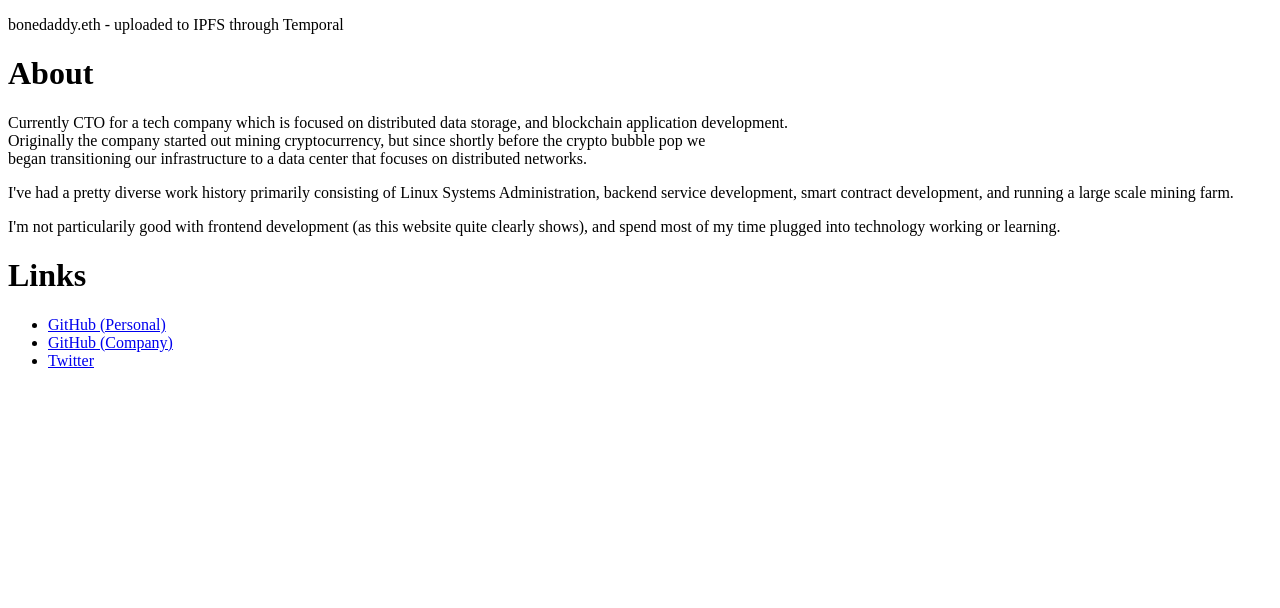
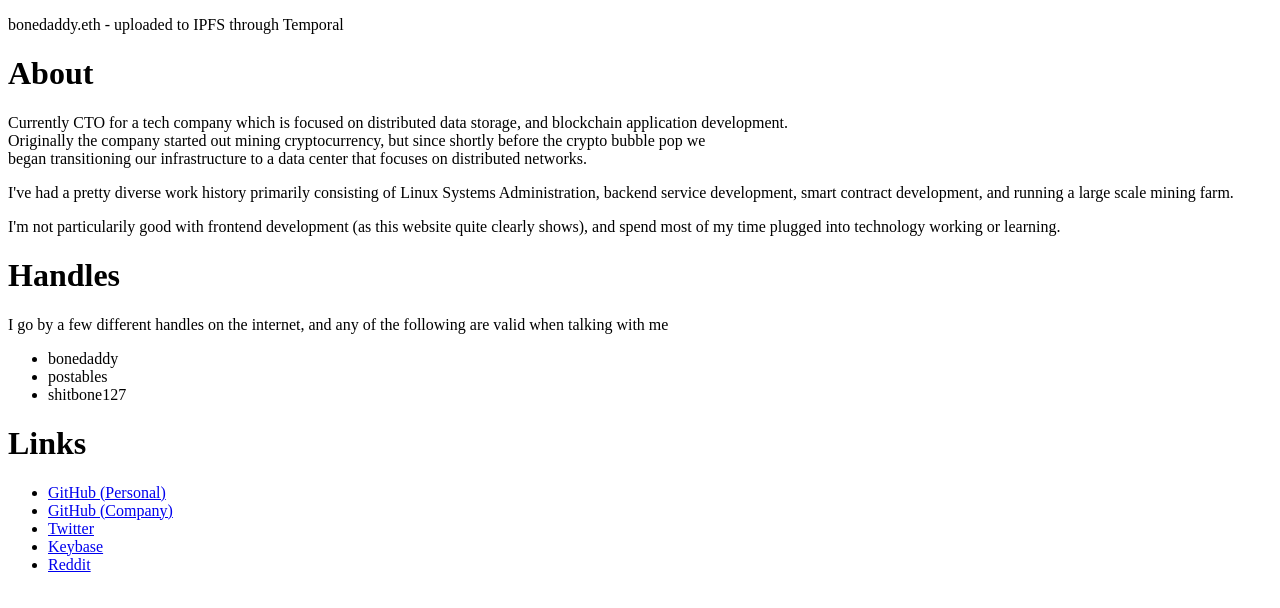
Before and after one commit to bonedaddy/bonedaddy.eth, a plain HTML site: page build/index.html in a window 1280 px wide. Drawn offline with Linux system fonts and the light colour scheme.

Commit message:
build: update website, add keybase

```diff
--- a/build/index.html
+++ b/build/index.html
@@ -18,6 +18,13 @@
             <p>
                 I'm not particularily good with frontend development (as this website quite clearly shows), and spend most of my time plugged into technology working or learning.
             </p>
+        <h1>Handles</h1>
+            <p>I go by a few different handles on the internet, and any of the following are valid when talking with me</p>
+            <ul>
+                <li>bonedaddy</li>
+                <li>postables</li>
+                <li>shitbone127</li>
+            </ul>
         <h1>Links</h1>
         <ul>
             <li>
@@ -29,6 +36,12 @@
             <li>
                 <a href=https://twitter.com/shitbone127>Twitter</a>
             </li>
+            <li>
+                <a href="https://keybase.io/postables">Keybase</a>
+            </li>
+            <li>
+                <a href="https://www.reddit.com/user/post_a_bles">Reddit</a>
+            </li>
         </ul>
     </body>
 </html>
```
Also changed, not shown: build/keybase.txt (added).
